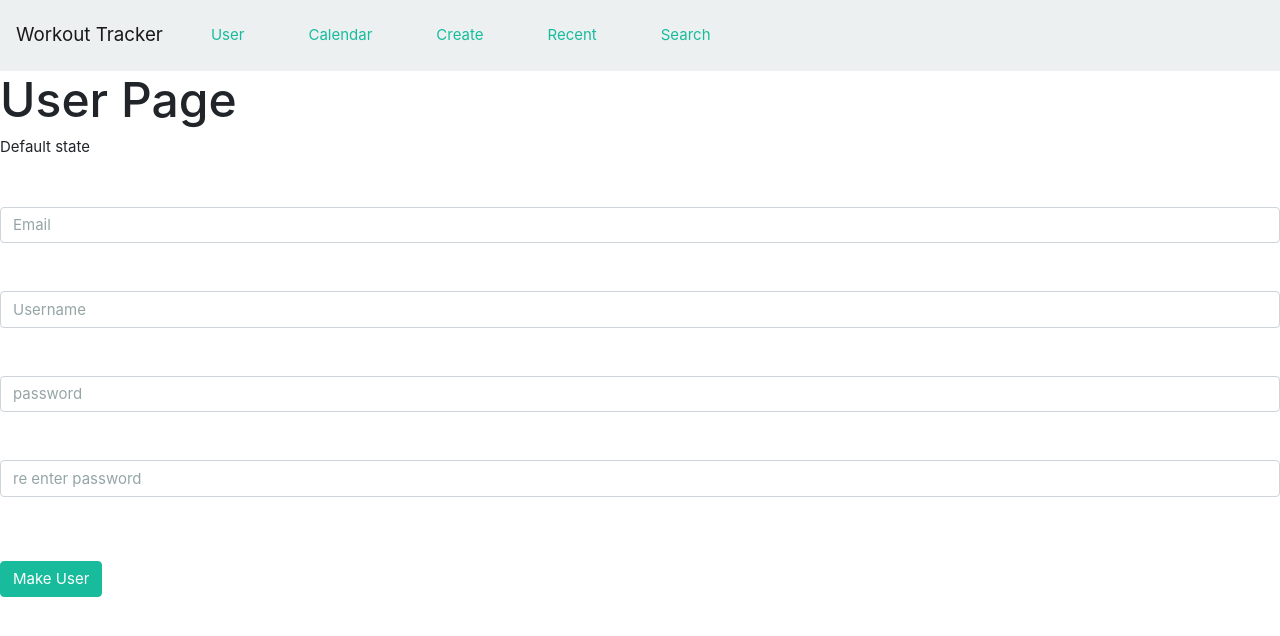
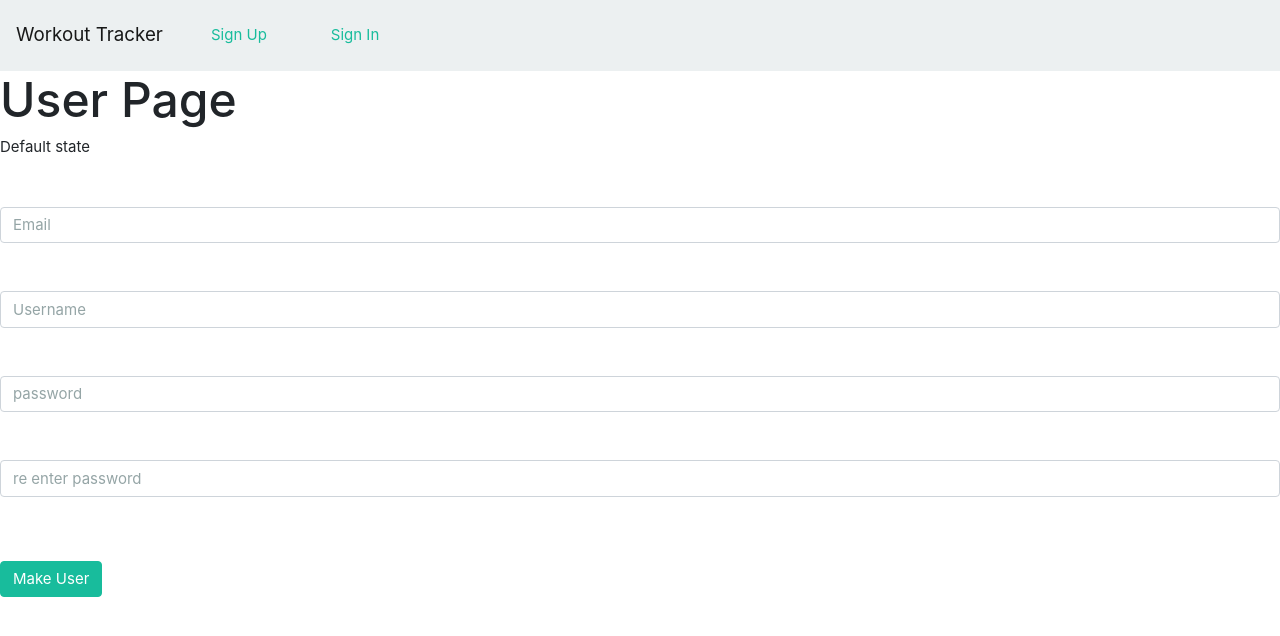
Before and after one commit to garrettmroberts/workout-planner, a React (Create React App) app in the folder client/: page /user in a window 1280 px wide. Shown: the top 636 px of the page. Built offline with nearby package versions, Linux system fonts and the light colour scheme.

Commit message:
added conditional rendering for home page

```diff
--- a/client/src/components/Nav/index.js
+++ b/client/src/components/Nav/index.js
@@ -1,13 +1,14 @@
 import React from "react";
 import { Link } from 'react-router-dom';
-// import { useStoreContext } from "../../utils/GlobalState";
+import { useStoreContext } from "../../utils/GlobalState";
 
 function Nav() {
 
   //Test nav component to read to store and return to home page
-  // const [store] = useStoreContext();
+  const [store] = useStoreContext();
 
-  return (
+  if (store.isLoggedIn) {
+    return(
       <nav className="navbar navbar-expand-lg navbar-light bg-light">
         <Link className="navbar-brand" to="/">
           Workout Tracker
@@ -19,6 +20,17 @@ function Nav() {
         <Link className='nav-link' to='/search'>Search</Link>
       </nav>
     );
+  } else {
+    return(
+      <nav className="navbar navbar-expand-lg navbar-light bg-light">
+        <Link className="navbar-brand" to="/">
+          Workout Tracker
+        </Link>
+        <Link className='nav-link' to='/signUp'>Sign Up</Link>
+        <Link className='nav-link' to='/signIn'>Sign In</Link>
+      </nav>
+    )
+  }
 }
 
 export default Nav;
--- a/client/src/pages/User.js
+++ b/client/src/pages/User.js
@@ -5,6 +5,7 @@ import SignUpForm from '../components/SignUpForm'
 //placeholder to test global store and nav
 function User() {
   const [store] = useStoreContext();
+  if (!store.isLoggedIn) {
     return(
       <div>
         <h1>User Page</h1>
@@ -12,5 +13,12 @@ function User() {
         <SignUpForm />
       </div>
     );
+  } else {
+    return(
+      <div>
+        <h4>This is where we should initialize the page for a logged in user.</h4>
+      </div>
+    )
+  }
 };
 export default User;
```
Lines whose indentation alone changed are shown as unchanged.
